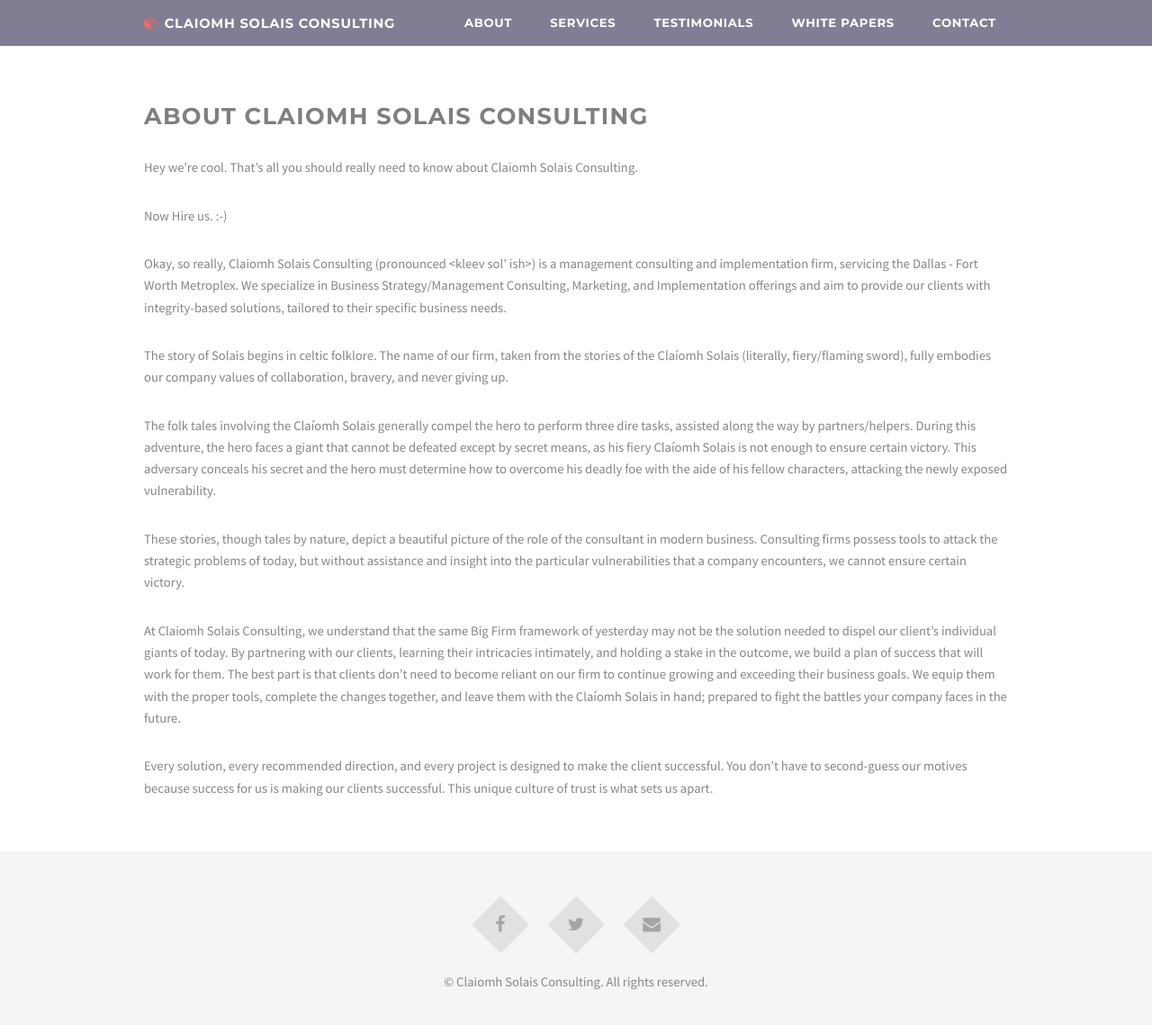
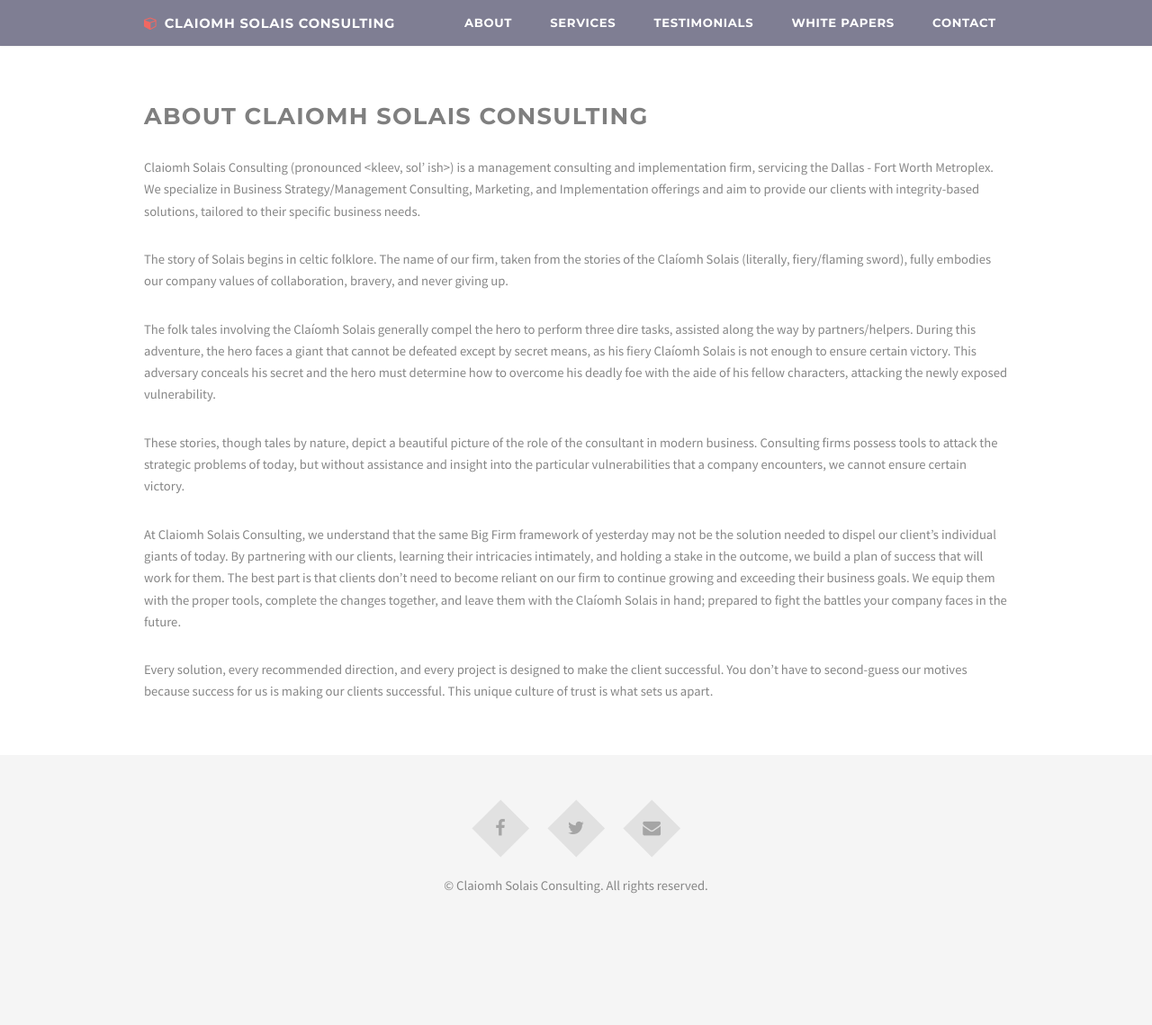
Before and after one commit to SolaisConsulting/SolaisConsulting.github.io, a Jekyll site: the page built from about.html, in a window 1280 px wide and 1162 px high. Shown: the top 1139 px of the window at 90% size. Built offline with Jekyll 4.4.1, drawn with Linux system fonts in a browser that asks for light colours.

Commit message:
Update paragraph text, etc.

```diff
--- a/_includes/about.md
+++ b/_includes/about.md
@@ -1,8 +1,4 @@
-Hey we're cool. That's all you should really need to know about {{ site.title }}.
-
-Now Hire us. :-)
-
-Okay, so really, Claiomh Solais Consulting (pronounced <kleev sol’ ish>) is a management consulting and implementation firm, servicing the Dallas - Fort Worth Metroplex.  We specialize in Business Strategy/Management Consulting, Marketing, and Implementation offerings and aim to provide our clients with integrity-based solutions, tailored to their specific business needs.
+Claiomh Solais Consulting (pronounced <kleev, sol’ ish>) is a management consulting and implementation firm, servicing the Dallas - Fort Worth Metroplex.  We specialize in Business Strategy/Management Consulting, Marketing, and Implementation offerings and aim to provide our clients with integrity-based solutions, tailored to their specific business needs.
 
 The story of Solais begins in celtic folklore.  The name of our firm, taken from the stories of the Claíomh Solais (literally, fiery/flaming sword), fully embodies our company values of collaboration, bravery, and never giving up.
 
--- a/index.html
+++ b/index.html
@@ -31,7 +31,7 @@ layout: default
 		<div class="container">
 			<div class="primary">
 				<h2>What sets us apart</h2>
-				<p>At Claiomh Solais Consulting, we put integrity, trust, and respect above all else.  Our clients expect our undivided attention and fierce loyalty so that's exactly what they get.  See what it means to experience the Solais difference.</p>
+				<p>At Claiomh Solais Consulting, we put integrity, trust, and respect above all else.  Our clients expect our undivided attention and fierce loyalty- so that's exactly what they get.  See what it means to experience the Solais difference.</p>
 				<ul class="actions">
 					<li><a href="testimonials.html" class="button">Learn more</a></li>
 				</ul>
```
Also changed, not shown: other parts of index.html (+1 -1 lines).
